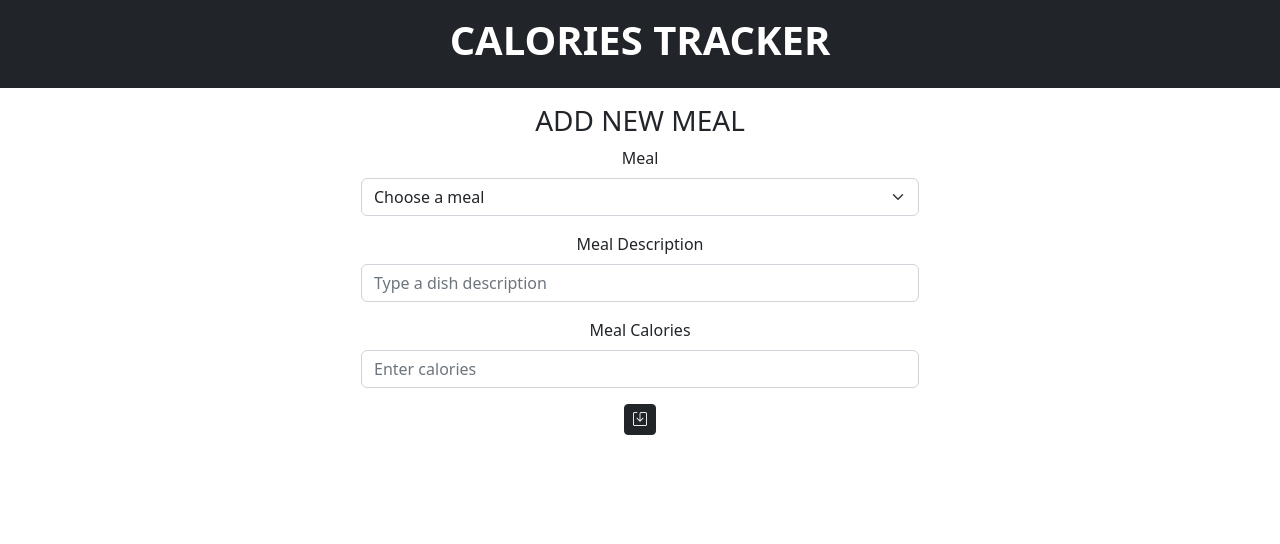
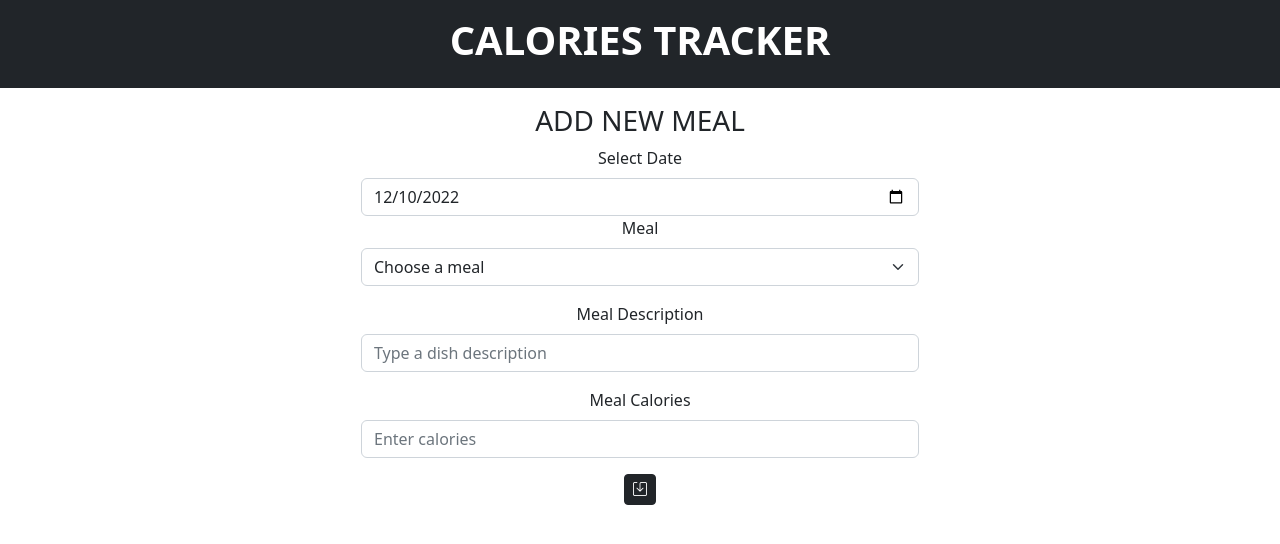
Before and after one commit to aibeksaaliev/homework_66, a React (Create React App) app: page /new_meal in a window 1280 px wide. Shown: the top 544 px of the page. Built offline with nearby package versions, Linux system fonts and the light colour scheme; no server answers.

Commit message:
added input for entering date and sorted data from firebase by date

```diff
--- a/package.json
+++ b/package.json
@@ -9,7 +9,6 @@
     "axios": "^1.2.1",
     "bootstrap": "^5.2.3",
     "bootstrap-icons": "^1.10.2",
-    "date-fns": "^2.29.3",
     "react": "^18.2.0",
     "react-bootstrap": "^2.7.0",
     "react-dom": "^18.2.0",
--- a/src/App.tsx
+++ b/src/App.tsx
@@ -4,13 +4,12 @@ import Home from "./containers/Home/Home";
 import {Route, Routes, useLocation} from "react-router-dom";
 import NewMeal from "./containers/NewMeal/NewMeal";
 import EditMeal from "./containers/EditMeal/EditMeal";
-import {MealsType, MealType} from "./types";
+import {MealsType, MealDateType} from "./types";
 import axiosApi from "./axiosApi";
-
 
 function App() {
   const location = useLocation();
-  const [meals, setMeals] = useState<MealType []>([]);
+  const [meals, setMeals] = useState<MealDateType []>([]);
   const [loading, setLoading] = useState(false);
 
   const fetchMeals = useCallback(async () => {
@@ -18,16 +17,18 @@ function App() {
     const mealsResponse = await axiosApi.get<MealsType | null>("/meals.json");
     const meals =mealsResponse.data;
 
-    let mealsFromApi: MealType [] = [];
+    let mealsFromApi: MealDateType [] = [];
 
     if (meals) {
       mealsFromApi = Object.keys(meals).map(id => {
         const meal = meals[id];
         return {
           ...meal,
-          id
+          id,
+          date: new Date(meal.date)
         }
       });
+      mealsFromApi.sort((meal1, meal2) => meal1.date.getTime() - meal2.date.getTime());
     }
 
     setMeals(mealsFromApi);
--- a/src/components/MealCard/MealCard.tsx
+++ b/src/components/MealCard/MealCard.tsx
@@ -1,31 +1,37 @@
 import React, {useState} from 'react';
 import {Button, Card} from "react-bootstrap";
 import {Link} from "react-router-dom";
-import {MealType} from "../../types";
+import {MealDateType} from "../../types";
 import ButtonSpinner from "../ButtonSpinner/ButtonSpinner";
 
 interface MealCardProps {
-  meal: MealType;
+  meal: MealDateType;
   onDelete: (id: string) => void;
 }
 
 const MealCard: React.FC<MealCardProps> = ({meal, onDelete}) => {
   const [loading, setLoading] = useState(false);
 
+  const setSpinner = async (id: string) => {
+    setLoading(true);
+    await onDelete(id);
+    setLoading(false);
+  };
+
+
   return (
     <Card className="d-flex flex-row mb-2">
       <Card.Body>
         <Card.Title className="text-capitalize">{meal.mealTime}</Card.Title>
+        <Card.Text className="text-capitalize">{meal.date.toISOString().split('T')[0]}</Card.Text>
         <Card.Text className="text-capitalize">{meal.dishDescription}</Card.Text>
         <Card.Text>{meal.calories}</Card.Text>
       </Card.Body>
       <Card.Footer className="d-flex flex-column justify-content-around p-0 bg-white border-0 rounded-2 px-2">
         <Link to={"/edit_meal/" + meal.id} className="btn btn-dark rounded-2"><i className="bi bi-pencil"></i></Link>
-        <div onClick={() => setLoading(!loading)}>
-          <Button onClick={() => onDelete(meal.id)} className="btn btn-dark rounded-2">
-            {loading ? <ButtonSpinner/> : <i className="bi bi-x-circle"></i>}
-          </Button>
-        </div>
+        <Button onClick={() => setSpinner(meal.id)} className="btn btn-dark rounded-2">
+          {loading ? <ButtonSpinner/> : <i className="bi bi-x-circle"></i>}
+        </Button>
       </Card.Footer>
     </Card>
   );
--- a/src/components/MealForm/MealForm.tsx
+++ b/src/components/MealForm/MealForm.tsx
@@ -4,27 +4,32 @@ import {MealApiType} from "../../types";
 import axiosApi from "../../axiosApi";
 import {useNavigate, useParams} from "react-router-dom";
 import ButtonSpinner from "../ButtonSpinner/ButtonSpinner";
+import LoadSpinner from "../LoadSpinner/LoadSpinner";
 
 const MealForm = () => {
   const {id} = useParams();
   const navigate = useNavigate();
   const [loading, setLoading] = useState(false);
+  const [pageLoading, setPageLoading] = useState(false);
   const [mealInfo, setMealInfo] = useState<MealApiType>({
     mealTime: "",
     dishDescription: "",
     calories: "",
+    date: new Date().toISOString().split('T')[0],
   });
 
   const fetchMealInfo = useCallback(async () => {
+    setPageLoading(true);
     const mealInfoResponse = await axiosApi.get<MealApiType>("/meals/" + id + ".json");
     setMealInfo(mealInfoResponse.data);
+    setPageLoading(false);
   }, [id]);
 
   useEffect(() => {
     if (id) {
       void fetchMealInfo().catch(console.error);
     }
-  }, [id ,fetchMealInfo]);
+  }, [id, fetchMealInfo]);
 
   const onSelectChange = (e: React.ChangeEvent<HTMLSelectElement>) => {
     const {name, value} = e.target;
@@ -38,7 +43,7 @@ const MealForm = () => {
     const {name, value} = e.target;
     setMealInfo(prevState => ({
       ...prevState,
-        [name]: value
+      [name]: value
     }));
   };
 
@@ -50,28 +55,37 @@ const MealForm = () => {
     } else {
       if (mealInfo.mealTime) {
         await axiosApi.post("/meals.json", mealInfo);
+        navigate("/");
       } else {
         alert("Choose a meal");
         setLoading(false);
         return;
       }
     }
-    navigate("/");
     setLoading(false);
   };
 
-  return (
+  const onDateChange = (e: React.ChangeEvent<HTMLInputElement>) => {
+    const {name, value} = e.target;
+    setMealInfo(prevState => ({
+      ...prevState,
+      [name]: value
+    }))
+  }
+
+  const formContent = pageLoading ? <LoadSpinner/> : (
     <Form
       className="w-50 m-auto text-center"
       onSubmit={onFormSubmit}>
-      {/*<Form.Group>*/}
-      {/*  <Form.Control*/}
-      {/*    type="date"*/}
-      {/*    name="date"*/}
-      {/*    value={mealInfo.mealTime}*/}
-      {/*    onChange={onInputChange}*/}
-      {/*  />*/}
-      {/*</Form.Group>*/}
+      <Form.Group>
+        <Form.Label>Select Date</Form.Label>
+        <Form.Control
+          type="date"
+          name="date"
+          value={mealInfo.date.toString()}
+          onChange={onDateChange}
+        />
+      </Form.Group>
       <Form.Group className="mb-3">
         <Form.Label>Meal</Form.Label>
         <Form.Select name="mealTime" value={mealInfo.mealTime} onChange={onSelectChange}>
@@ -115,6 +129,12 @@ const MealForm = () => {
         </Button>
       </Form.Group>
     </Form>
+  )
+
+  return (
+    <>
+      {formContent}
+    </>
   );
 };
 
--- a/src/containers/Home/Home.tsx
+++ b/src/containers/Home/Home.tsx
@@ -1,20 +1,23 @@
-import React, {useState} from 'react';
+import React from 'react';
 import {Link} from "react-router-dom";
 import MealCard from "../../components/MealCard/MealCard";
-import {MealType} from "../../types";
+import {MealDateType} from "../../types";
 import axiosApi from "../../axiosApi";
 import LoadSpinner from "../../components/LoadSpinner/LoadSpinner";
 import ButtonSpinner from "../../components/ButtonSpinner/ButtonSpinner";
 
 interface HomeProps {
-  meals: MealType [];
+  meals: MealDateType [];
   fetchMeals: () => void;
   isLoading: boolean;
 }
 
 const Home: React.FC<HomeProps> = ({meals, fetchMeals, isLoading}) => {
   const totalCalories = meals.reduce((acc, meal) => {
-    return acc + parseInt(meal.calories);
+    if (meal.date.toISOString().split('T')[0] === new Date().toISOString().split('T')[0]) {
+      return acc + parseInt(meal.calories);
+    }
+    return acc;
   }, 0);
 
   const deleteMeal = async (id: string) => {
--- a/src/containers/NewMeal/NewMeal.tsx
+++ b/src/containers/NewMeal/NewMeal.tsx
@@ -5,7 +5,7 @@ const NewMeal = () => {
   return (
     <>
       <h3 className="text-center text-uppercase pt-3">Add new meal</h3>
-      <MealForm/>
+      <MealForm />
     </>
   );
 };
```
Also changed, not shown: src/types.d.ts (+10 -0 lines), 1 other file (tests, documents, lock files or other folders).
